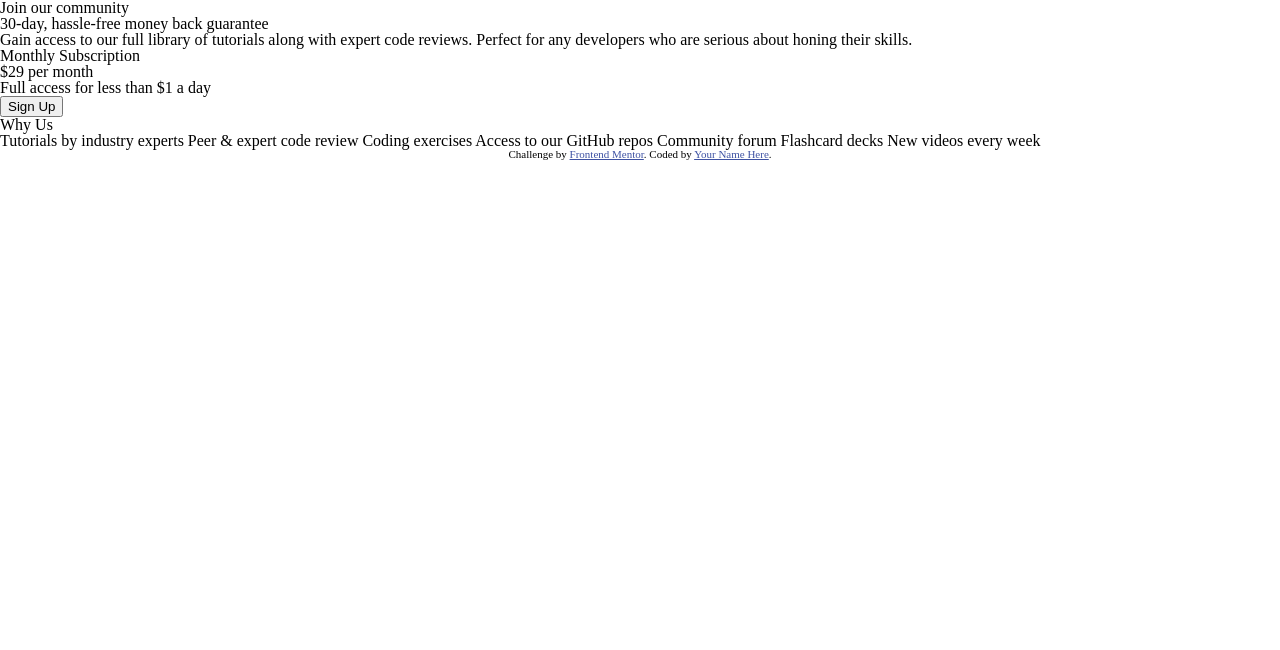
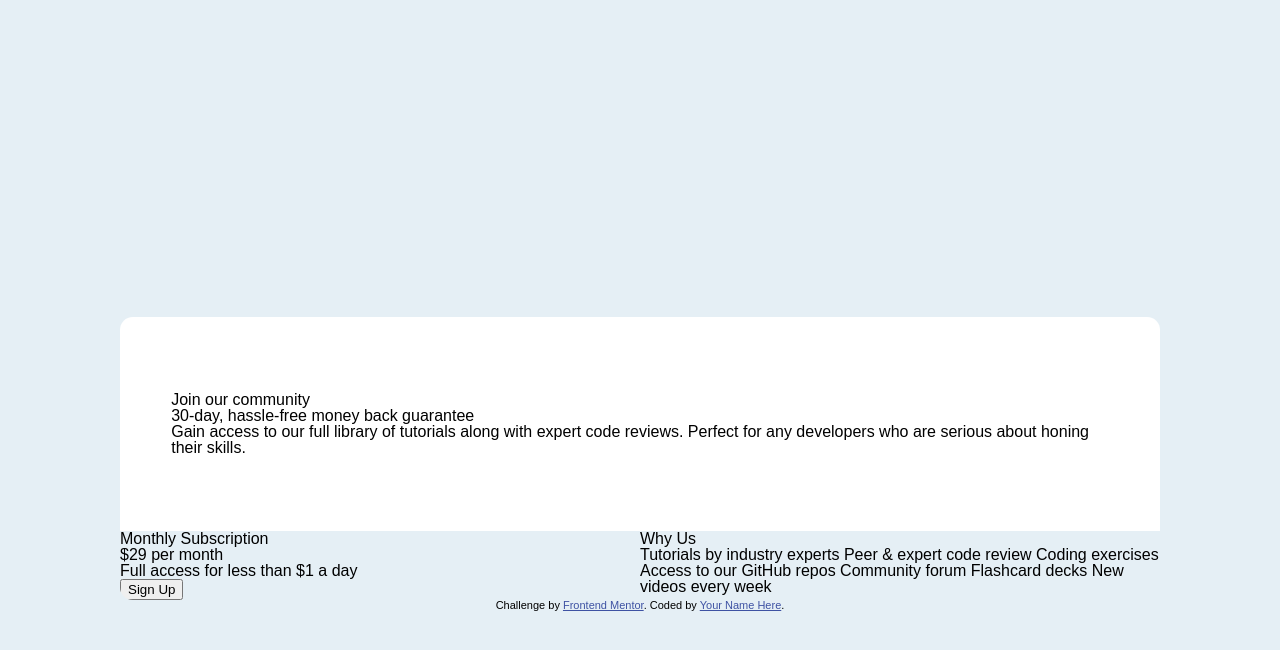
Before and after one commit to BanDevLab/single-price-grid-component-master, a plain HTML site: page index.html in a window 1280 px wide. Drawn offline with Linux system fonts and the light colour scheme.

Commit message:
join section

```diff
--- a/index.html
+++ b/index.html
@@ -8,7 +8,7 @@
 
   <link rel="icon" type="image/png" sizes="32x32" href="./images/favicon-32x32.png">
   <link rel="stylesheet" href="styles/reset.css">
-  <link rel="stylesheet" href="styles/styles.css">
+  <link rel="stylesheet" href="styles/style.css">
 
   <link rel="preconnect" href="https://fonts.googleapis.com">
   <link rel="preconnect" href="https://fonts.gstatic.com" crossorigin>
@@ -32,7 +32,7 @@
 
 <body>
   <main>
-    <div class="top">
+    <div class="join">
 
       <h1>Join our community</h1>
 
--- /dev/null
+++ b/styles/style.scss
@@ -0,0 +1,30 @@
+$Cyan: hsl(179, 62%, 43%);
+$Bright-Yellow: hsl(71, 73%, 54%);
+$Light-Gray: hsl(204, 43%, 93%);
+$Grayish-Blue: hsl(218, 22%, 67%);
+$Withe:#fff;
+
+body{
+    font-family: "Karla",sans-serif;
+    background-color: $Light-Gray;
+    display: flex;
+    flex-direction: column;
+    align-items: center;
+    justify-content: center;
+    min-height: 100vh;
+    padding: 4rem;
+    main{
+        display: grid;
+        grid-template-columns: repeat(2, minmax(0, 1fr));
+        max-width: 65rem;
+        overflow: hidden;
+        border-radius: .8rem;
+
+        .join{
+            background-color: $Withe;
+            grid-column: span 2;
+            padding: 4.7rem 3.2rem;
+        }
+    }
+
+}
```
Also changed, not shown: styles/style.css (added), 1 other file.
